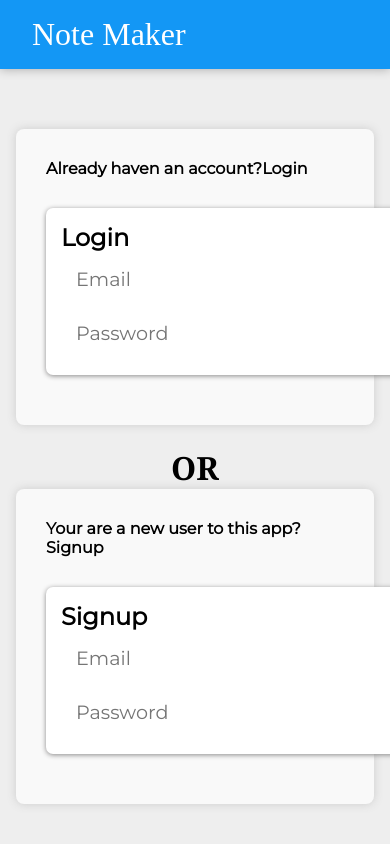
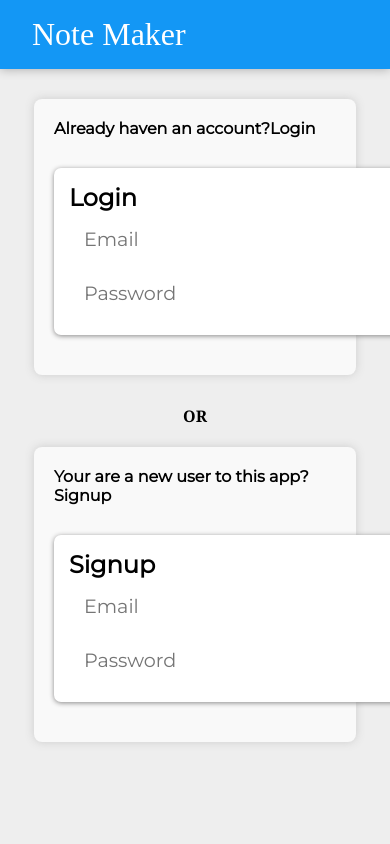
Before and after one commit to vignesh3002-cr/note-maker-app, a React (Vite) app: page / in a window 390 px wide. Shown: the top 844 px of the page. Built offline with nearby package versions, Linux system fonts and the light colour scheme; a web font is replaced by a local one.

Commit message:
features were added to work on mobile phones as well

```diff
--- a/src/components/authpage.css
+++ b/src/components/authpage.css
@@ -19,12 +19,21 @@
 .authChoice{
   font-weight:bolder;
 }
-@media (max-width:900px) {
-  .auth-container{
-    display: block;
-  }
-  #or{
-    text-align: center;
+@media (max-width: 800px) {
+  .auth-container {
+    flex-direction: column;
+    align-items: center;
+    gap: 20px;
+    margin-top: 30px;
   }
 
+  .form-box {
+    width: 90%;
+    padding: 20px;
+  }
+
+  #or {
+    font-size: 1rem;
+    margin-top: 10px;
+  }
 }
```
